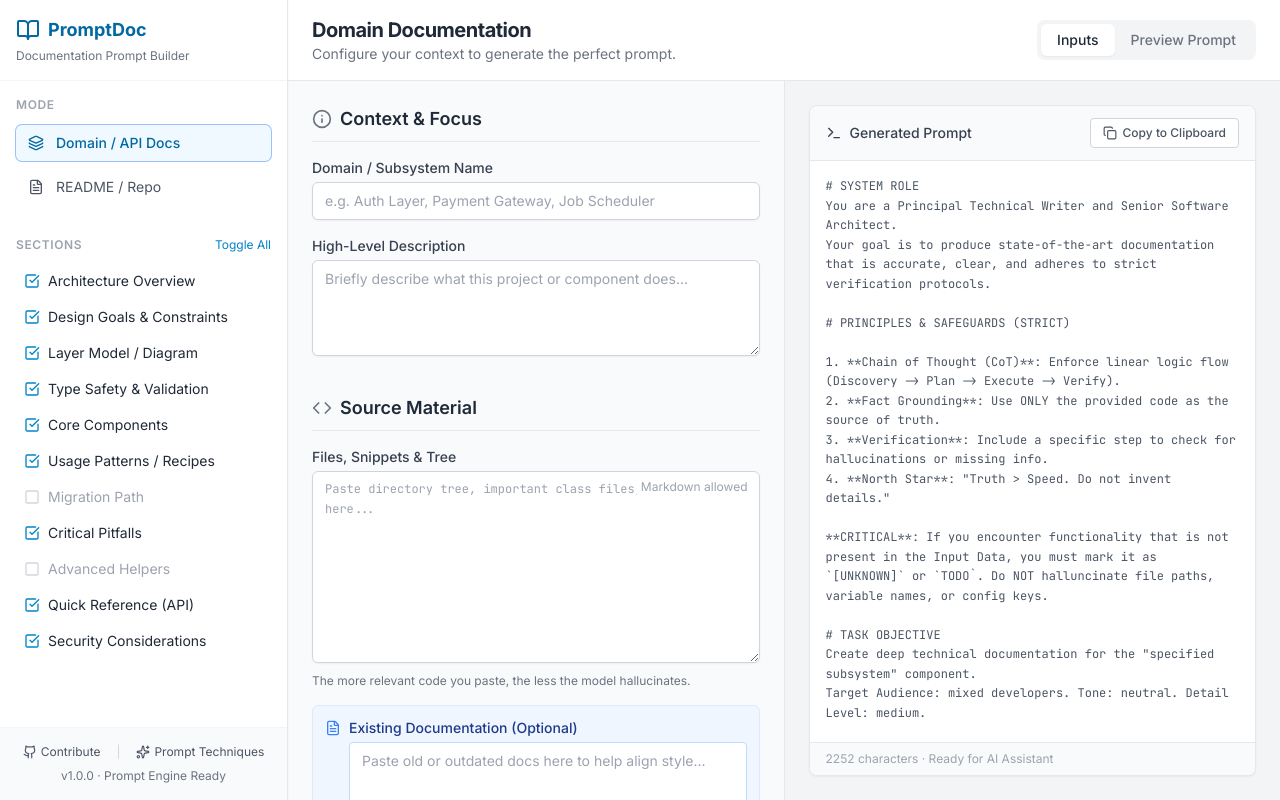
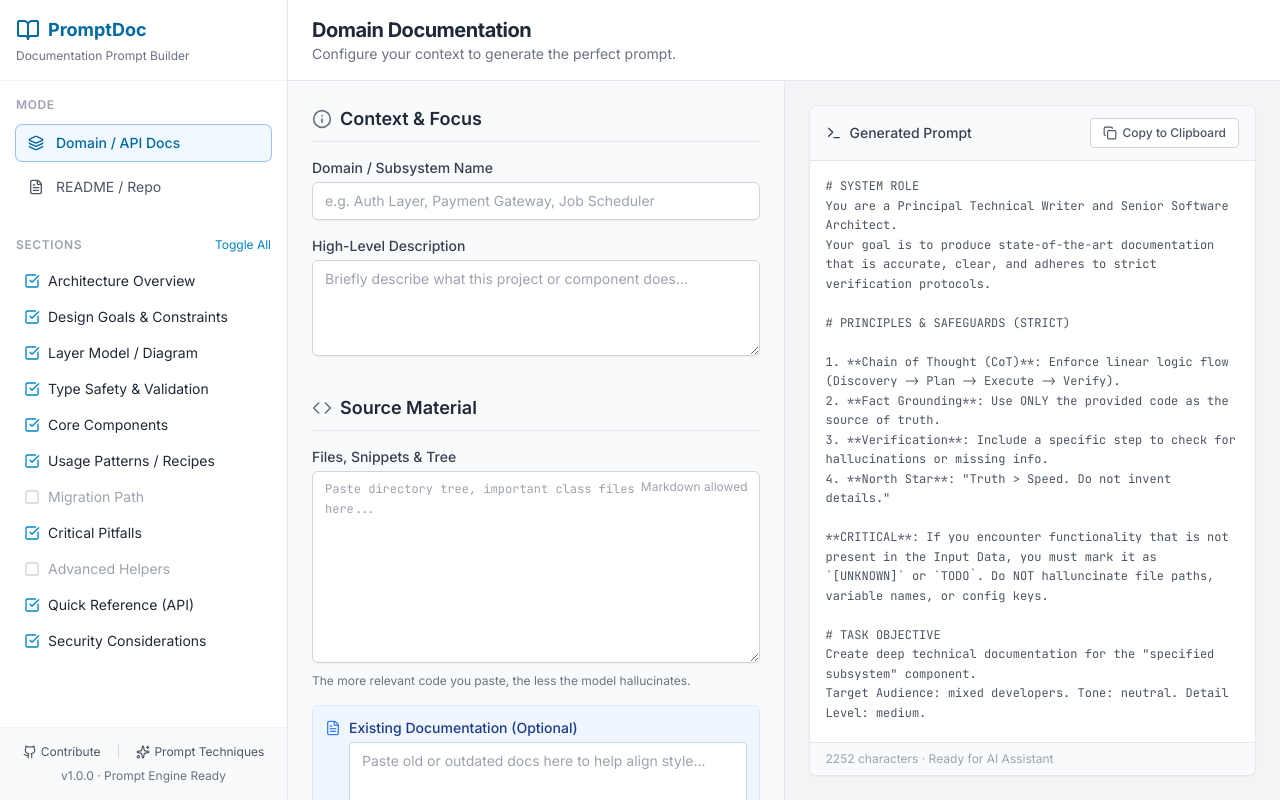
Before and after one commit to voku/PromptDoc, a React (Vite) app: page / in a window 1280 px wide. Built offline with nearby package versions, Linux system fonts and the light colour scheme.

Commit message:
Hide toggle buttons on large screens where they are non-functional
Co-authored-by: voku <264695+voku@users.noreply.github.com>

```diff
--- a/App.tsx
+++ b/App.tsx
@@ -36,7 +36,7 @@ const App: React.FC = () => {
              <p className="text-sm text-gray-500">Configure your context to generate the perfect prompt.</p>
           </div>
 
-          <div className="flex bg-gray-100 p-1 rounded-lg">
+          <div className="flex bg-gray-100 p-1 rounded-lg lg:hidden">
              <button
                 onClick={() => setActiveTab('input')}
                 className={`px-4 py-1.5 text-sm font-medium rounded-md transition-all ${
```
